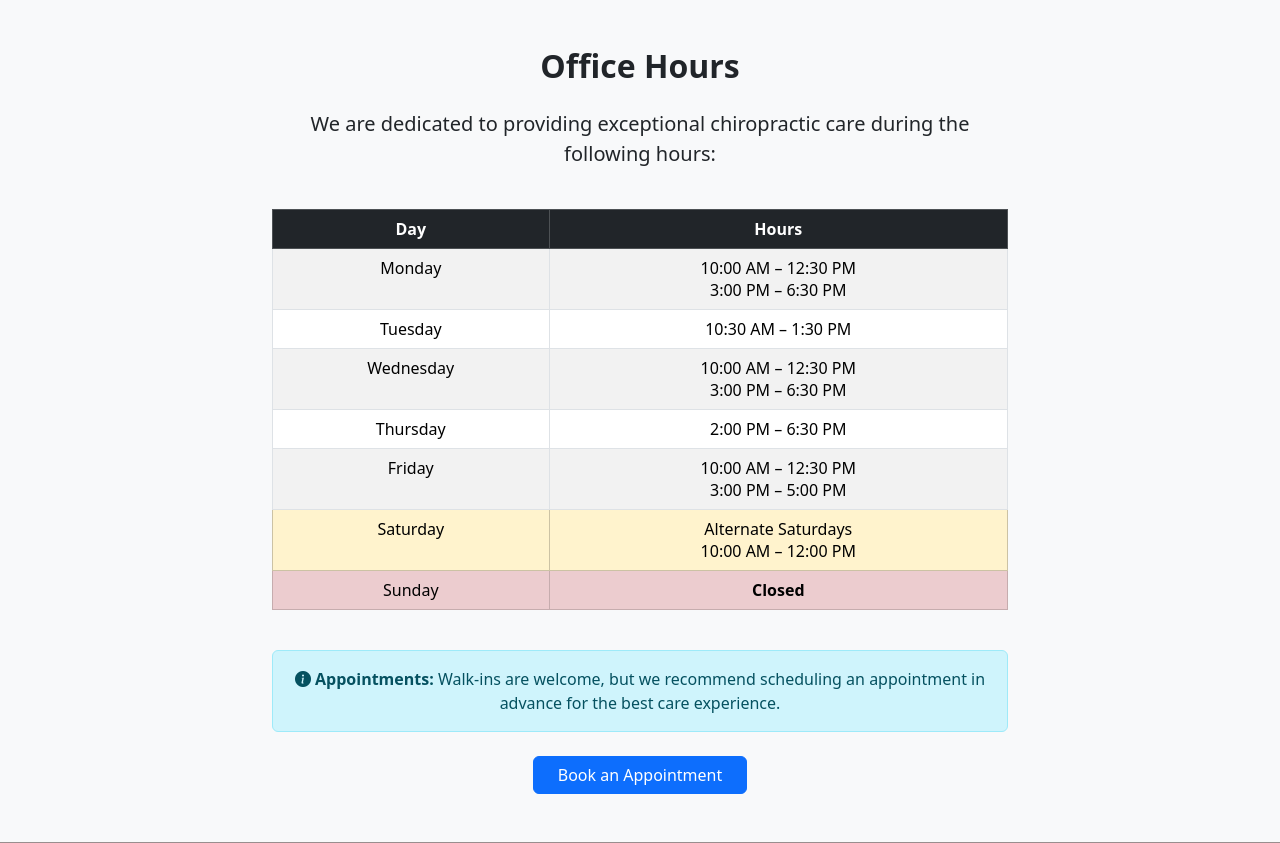
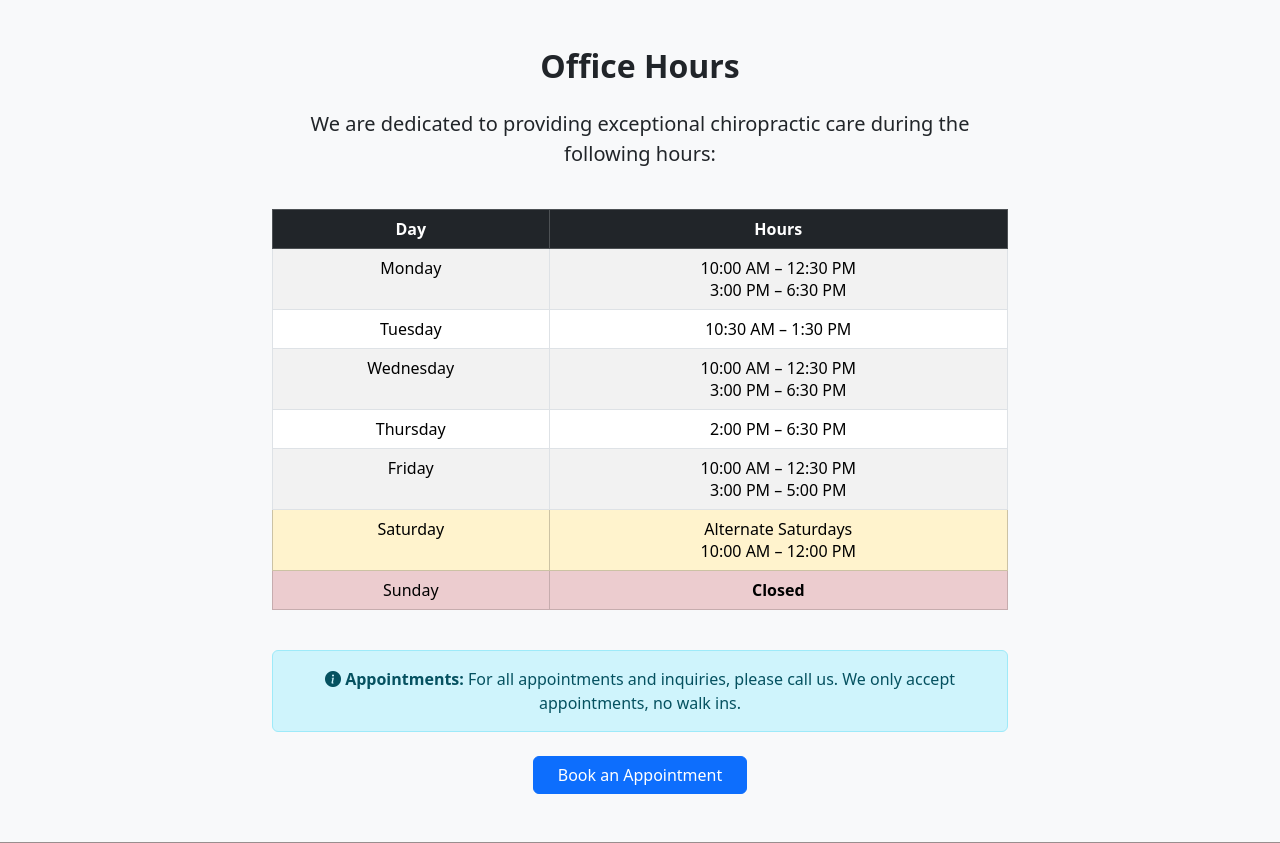
Before and after one commit to clintakp/bartell-healthcare, a Django app: page /office_hours in a window 1280 px wide. Shown: the part 195-1038 px from the top of the page. Run offline with Django 5.2, Linux system fonts and the light colour scheme; some libraries are stand-ins or nearby versions.

Commit message:
24/6/2025, 6am

```diff
--- a/templates/Office_hours.html
+++ b/templates/Office_hours.html
@@ -55,7 +55,7 @@
                     </div>
 
                     <div class="alert alert-info text-center mt-4">
-                        <i class="bi bi-info-circle-fill"></i> <strong>Appointments:</strong> Walk-ins are welcome, but we recommend scheduling an appointment in advance for the best care experience.
+                        <i class="bi bi-info-circle-fill"></i> <strong>Appointments:</strong> For all appointments and inquiries, please call us. We only accept appointments, no walk ins.
                     </div>
 
                     <div class="text-center mt-4">
```
